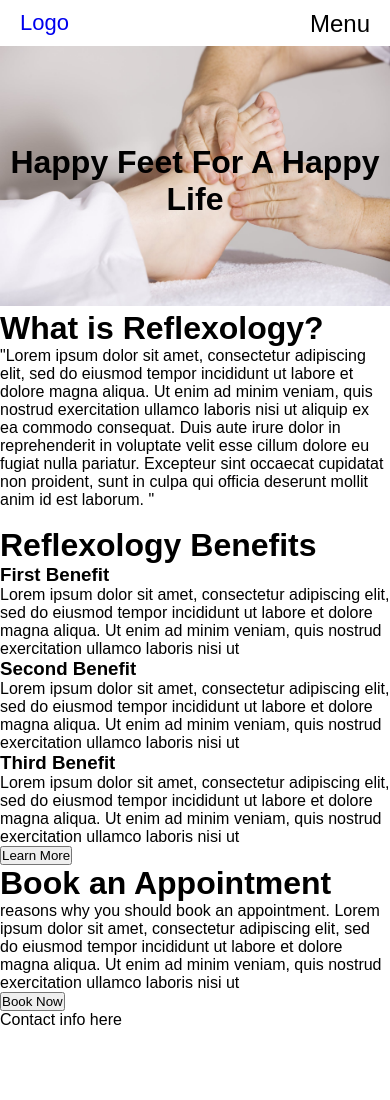
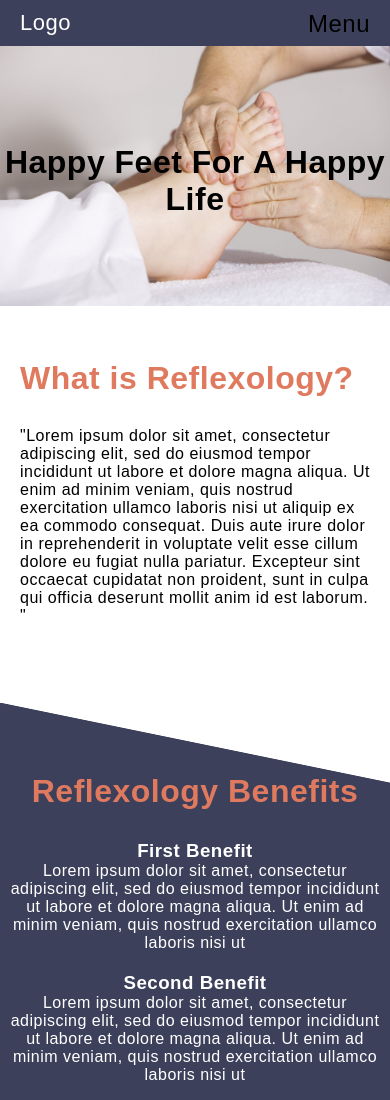
Before and after one commit to jessix00/reflexology-website, a plain HTML site: page index.html in a window 390 px wide. Shown: the top 1100 px of the page. Before the commit the page ends 1029 px from the top, so only its background shows below. Drawn offline with Linux system fonts and the light colour scheme.

Commit message:
basic responsive styles. Color story in the works

```diff
--- a/css/style-large.css
+++ b/css/style-large.css
@@ -1,9 +1,11 @@
+/* NAVIGATION */
+
 .nav-container {
     display: flex;
     justify-content: space-between;
-    padding-bottom: 0;
     height: 70px;
     align-items: center;
+    padding: 0 10%;
 }
 
 .nav-items {
@@ -20,3 +22,31 @@
 .navbar-toggle {
     display: none;
 }
+
+
+/* CONTENT */
+
+.content-wrapper {
+    /* padding: 0 10%; */
+}
+
+
+/* INFO SECTION */
+
+.info {
+    display: flex;
+}
+
+
+/* BENEFIT SECTION */
+
+.benefit-wrapper {
+    display: flex;
+}
+
+.appointment {
+    display: flex;
+}
+
+
+/* FOOTER SECTION */
--- a/css/style.css
+++ b/css/style.css
@@ -6,12 +6,16 @@
 
 body {
     font-family: sans-serif;
-    /* background: black; */
+    letter-spacing: .5px;
 }
+
+
+/* NAVIGATION */
 
 .nav-container {
     font-size: 18px;
     padding-bottom: 10px;
+    background: #3D405B;
 }
 
 .nav-items {
@@ -19,14 +23,21 @@ body {
     display: none;
 }
 
+.nav-items a {
+    text-decoration: none;
+    color: #fff;
+}
+
 .nav-link,
 .logo {
     text-decoration: none;
+    color: #fff;
 }
 
 .nav-container li {
     text-align: center;
     margin: 15px auto;
+    color: #fff;
 }
 
 .logo {
@@ -48,6 +59,9 @@ body {
     display: block;
 }
 
+
+/* HERO ITEMS */
+
 .hero-img {
     width: 100%;
     position: relative;
@@ -59,3 +73,78 @@ body {
     padding: 25% 0;
     text-align: center;
 }
+
+
+/* CONTENT */
+
+.content-wrapper h1 {
+    padding-bottom: 20px;
+    color: #E07A5F;
+}
+
+
+/* INFO SECTION */
+
+.info {
+    padding: 50px 20px;
+    /* border-bottom: #31263E solid 2px; */
+}
+
+.info p {
+    padding: 10px 0;
+}
+
+.info img {
+    width: 100%;
+    height: auto;
+    max-width: 275px;
+}
+
+
+/* BENEFIT SECTION */
+
+.benefits-bg {
+    padding-top: 20px;
+    background: linear-gradient(to top right, #3D405B 50%, transparent 50.5%) no-repeat top, linear-gradient(0deg, #3D405B, #3D405B) no-repeat bottom;
+    background-size: 100% 5em, 100% calc(100% - 5em)
+}
+
+.benefits {
+    padding: 50px 0;
+    text-align: center;
+    color: #fff;
+}
+
+.benefit-item {
+    padding: 10px;
+}
+
+.benefits button {
+    margin: 10px;
+}
+
+
+/* APPOINTMENT SECTION */
+
+.appointment {
+    padding: 50px 20px;
+}
+
+.appointment img {
+    width: 100%;
+    max-width: 515px;
+    height: auto;
+}
+
+.appointment button {
+    margin: 10px;
+}
+
+
+/* FOOTER SECTION */
+
+footer {
+    background: #3D405B;
+    height: 150px;
+    color: #fff;
+}
```
